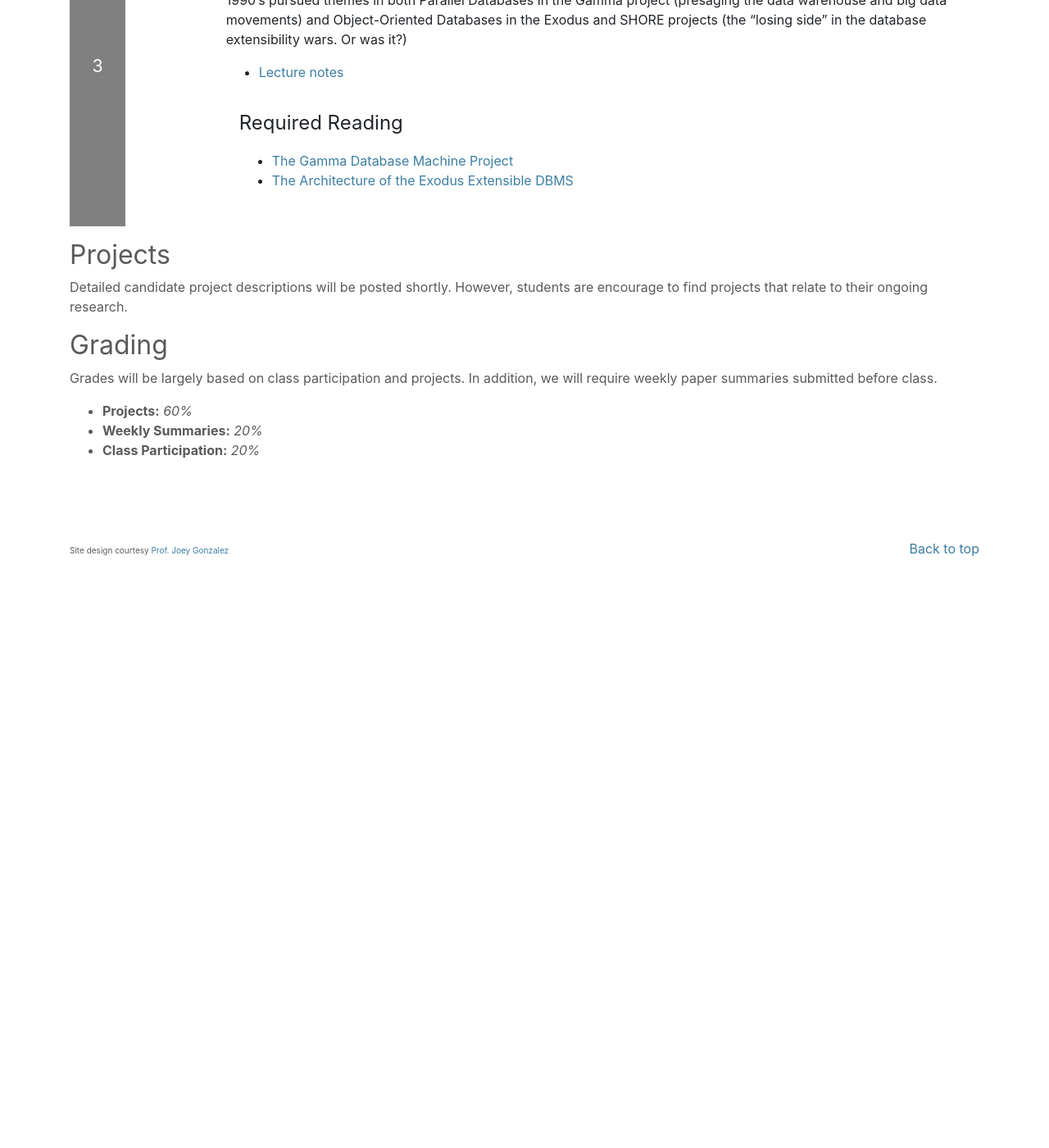
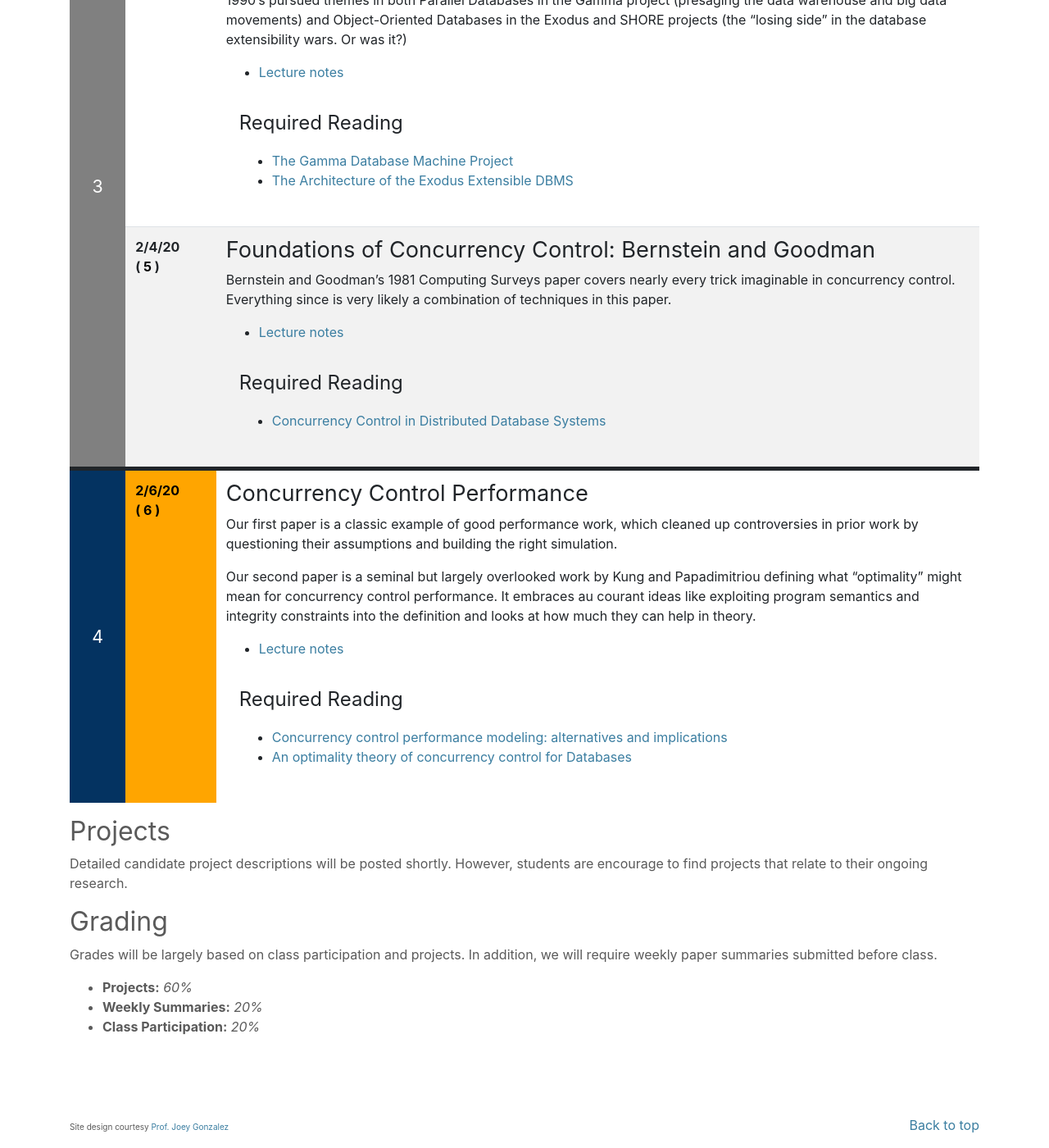
Before and after one commit to jhellerstein/CS286-Sp20, a Jekyll site: the page built from index.md, in a window 1280 px wide and 1400 px high, scrolled down 2336 px. Shown: the whole window at 82% size. Built offline with Jekyll 4.4.1, drawn with Linux system fonts in a browser that asks for light colours; nearby versions of some CDN libraries; our own code applies the rules of GitHub Pages for plain Markdown files; before the commit the page ends 3033 px from its top, so only the background shows below that.

Commit message:
Wisconsin notes and next 2 readings

```diff
--- a/index.md
+++ b/index.md
@@ -114,7 +114,6 @@ This lecture will be an overview of the class and requirements. We will go over
 * [Database System Geneaology Map](https://hpi.de/naumann/projects/rdbms-genealogy.html)
 * [How to read a paper](https://web.stanford.edu/class/ee384m/Handouts/HowtoReadPaper.pdf) provides some pretty good advice on how to read papers effectively.
 * Timothy Roscoe's [writing reviews for systems conferences](https://people.inf.ethz.ch/troscoe/pubs/review-writing.pdf) will also help you in the reviewing process.
-
 </div>
 </div>
 </div>
@@ -163,7 +162,7 @@ building an *extensible* database system that could handle new data types, riche
 Historically the database systems field was relatively small in academia.
 One of the largest and most influential academic groups was at the University of Wisconsin. In addition to a range of theory work, Wisconsin in the 1980's and 1990's pursued themes in both Parallel Databases in the Gamma project (presaging the data warehouse and big data movements) and Object-Oriented Databases in the Exodus and SHORE projects (the "losing side" in the database extensibility wars. Or was it?)
 
-* [Lecture notes]()
+* [Lecture notes](https://docs.google.com/document/d/1L9siK1VQn6e9tUWoA3TF16Y6lnEdEnsGte31NuxkdVM/edit?usp=sharing)
 
 <div class="reading">
 <div class="required_reading" markdown="1">
@@ -174,6 +173,40 @@ One of the largest and most influential academic groups was at the University of
 <!-- </div> -->
 </div>
 </div>
+
+{% include syllabus_entry %}
+## Foundations of Concurrency Control: Bernstein and Goodman
+Bernstein and Goodman's 1981 Computing Surveys paper covers nearly every trick imaginable in concurrency control. Everything since is very likely a combination of techniques in this paper.
+
+* [Lecture notes]()
+
+<div class="reading">
+<div class="required_reading" markdown="1">
+* [Concurrency Control in Distributed Database Systems](http://db.cs.berkeley.edu/cs286/papers/bernstein-csur1981.pdf)
+
+<!-- <div class="optional_reading" markdown="1"> -->
+<!-- </div> -->
+</div>
+</div>
+
+{% include syllabus_entry %}
+## Concurrency Control Performance
+Our first paper is a classic example of good performance work, which cleaned up controversies in prior work by questioning their assumptions and building the right simulation.
+
+Our second paper is a seminal but largely overlooked work by Kung and Papadimitriou defining what "optimality" might mean for concurrency control performance. It embraces au courant ideas like exploiting program semantics and integrity constraints into the definition and looks at how much they can help in theory.
+
+
+* [Lecture notes]()
+
+<div class="reading">
+<div class="required_reading" markdown="1">
+* [Concurrency control performance modeling: alternatives and implications](https://dsf.berkeley.edu/cs286/papers/carey-tods1987.pdf)
+ * [An optimality theory of concurrency control for Databases](http://citeseerx.ist.psu.edu/viewdoc/download?doi=10.1.1.433.7591&rep=rep1&type=pdf)
+<!-- <div class="optional_reading" markdown="1"> -->
+<!-- </div> -->
+</div>
+</div>
+
 
 
 </td>
```
